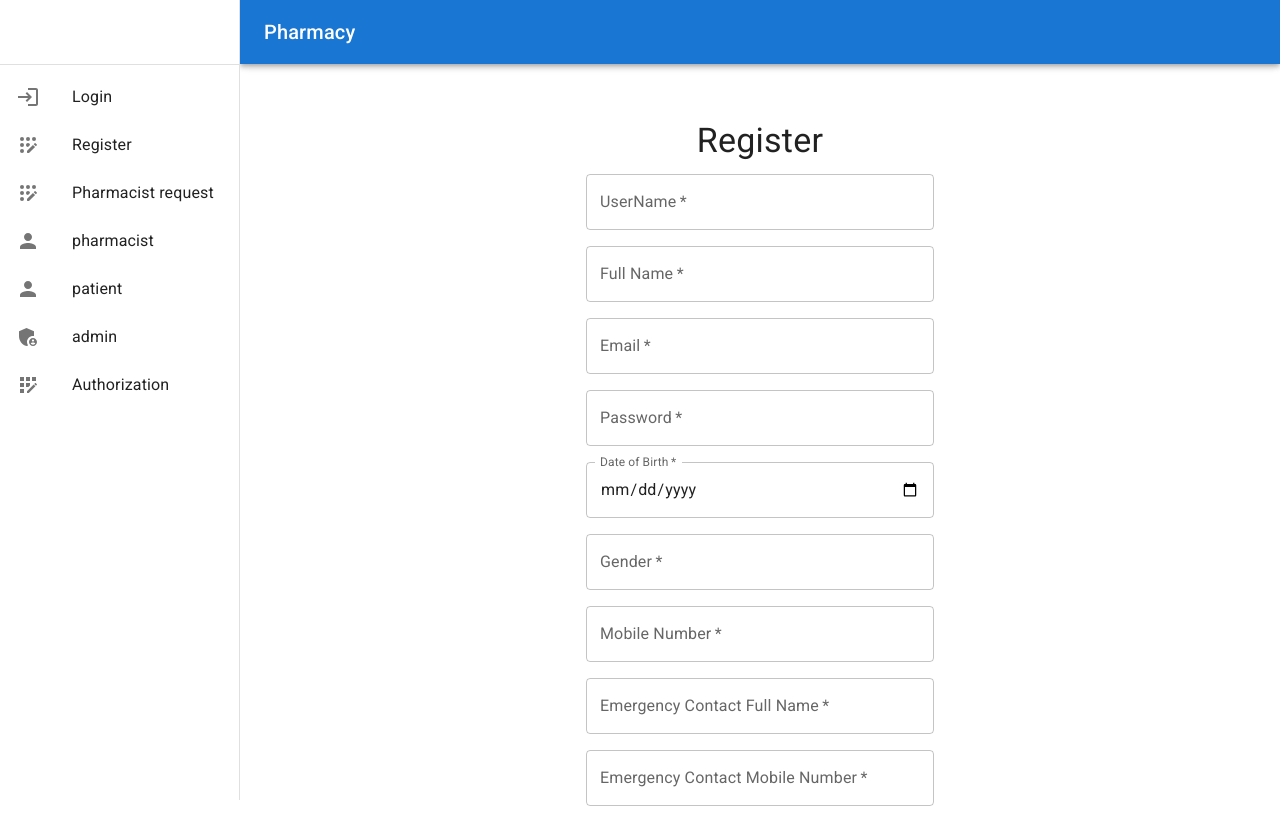
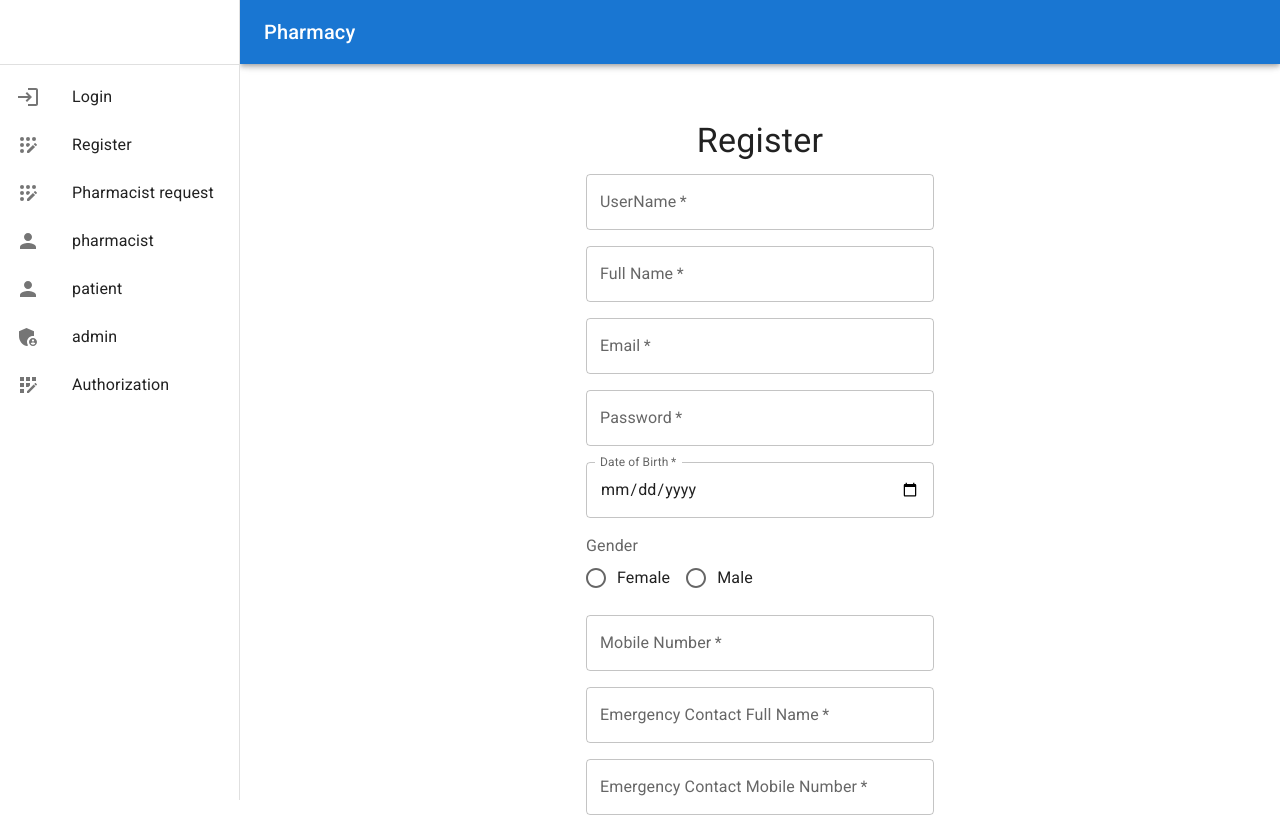
Before and after one commit to advanced-computer-lab-2023/Copilot-and-Sons-Pharmacy, a React (Vite) app in the folder frontend/: page /auth/register in a window 1280 px wide. Shown: the top 817 px of the page. Built offline with nearby package versions, Linux system fonts and the light colour scheme.

Commit message:
add radio to gender

```diff
--- a/frontend/src/features/auth/routes/RegistrationForm.tsx
+++ b/frontend/src/features/auth/routes/RegistrationForm.tsx
@@ -1,10 +1,9 @@
 /* eslint-disable @typescript-eslint/no-explicit-any */
 import { z } from "zod";
-import {registerUser} from '../../../api/auth.ts'
-import React, { useState, FormEvent,  } from 'react';
-import { toast,ToastContainer } from 'react-toastify';
-import 'react-toastify/dist/ReactToastify.css';
-
+import { registerUser } from "../../../api/auth.ts";
+import React, { useState, FormEvent } from "react";
+import { toast, ToastContainer } from "react-toastify";
+import "react-toastify/dist/ReactToastify.css";
 
 import {
   TextField,
@@ -13,6 +12,11 @@ import {
   Typography,
   Grid,
   Box,
+  FormControl,
+  RadioGroup,
+  FormLabel,
+  Radio,
+  FormControlLabel,
 } from "@mui/material";
 import {
   RegisterRequestValidator,
@@ -37,7 +41,6 @@ type FormState = {
   };
 };
 const RegistrationForm: React.FC = () => {
-
   const [formData, setFormData] = useState<FormState>({
     username: "",
     name: "",
@@ -55,55 +58,46 @@ const RegistrationForm: React.FC = () => {
 
   const [errors, setErrors] = useState<errors>({});
 
-
   const [emergencyContactError, setEmergencyError] = useState<errors>({});
   const handleSubmit = async (e: FormEvent) => {
-
     e.preventDefault();
 
     try {
       RegisterRequestValidator.parse(formData);
       setErrors({});
       setEmergencyError({});
-    try{
+      try {
         await registerUser(formData);
-    toast.success('Registration was successful!', {
-      position: 'top-right',
+        toast.success("Registration was successful!", {
+          position: "top-right",
         });
 
-
         // eslint-disable-next-line @typescript-eslint/no-explicit-any
-  }catch(e:any) {
-
+      } catch (e: any) {
         toast.error(e.response.data.message, {
-      position: 'top-right',
+          position: "top-right",
         });
       }
-
     } catch (err) {
       if (err instanceof z.ZodError) {
         const fieldErrors: errors = {};
         err.errors.forEach((validationError) => {
-        const fieldName  = validationError.path[0];
-        if(typeof fieldName==='string')
-       {
-        if (fieldName.startsWith('emergencyContact.')) {
+          const fieldName = validationError.path[0];
+          if (typeof fieldName === "string") {
+            if (fieldName.startsWith("emergencyContact.")) {
               // Error in emergency contact fields
-          const subField = fieldName.split('.')[1];
+              const subField = fieldName.split(".")[1];
               emergencyContactError[subField] = validationError.message;
             } else {
               // Error in other fields
               fieldErrors[fieldName] = validationError.message;
             }
-
-    }});
+          }
+        });
         setErrors(fieldErrors);
         setEmergencyError(emergencyContactError);
-
       }
     }
-
-
   };
 
   const handleInputChange = (e: React.ChangeEvent<HTMLInputElement>) => {
@@ -133,8 +127,10 @@ const RegistrationForm: React.FC = () => {
 
         setEmergencyError((prevErrors) => ({ ...prevErrors, [fieldName]: "" }));
         // eslint-disable-next-line @typescript-eslint/no-explicit-any
-      } catch (err:any) {
-        const message:string=err.errors.find((error:any) => error.path[0] === fieldName).message
+      } catch (err: any) {
+        const message: string = err.errors.find(
+          (error: any) => error.path[0] === fieldName
+        ).message;
         setEmergencyError((prevErrors) => ({
           ...prevErrors,
           [fieldName]: message,
@@ -155,10 +151,11 @@ const RegistrationForm: React.FC = () => {
       setErrors((prevErrors) => ({ ...prevErrors, [name]: "" }));
       // eslint-disable-next-line @typescript-eslint/no-explicit-any
     } catch (error: any) {
-      const message:string=error.errors.find((err:any) => err.path[0] === name).message;
+      const message: string = error.errors.find(
+        (err: any) => err.path[0] === name
+      ).message;
       setErrors((prevErrors) => ({ ...prevErrors, [name]: message }));
     }
-
   };
 
   return (
@@ -247,16 +244,29 @@ const RegistrationForm: React.FC = () => {
               />
             </Grid>
             <Grid item xs={12}>
-              <TextField
-                fullWidth
-                label="Gender"
-                required
+            <FormControl>
+                <FormLabel id="demo-controlled-radio-buttons-group">
+                  Gender
+                </FormLabel>
+                <RadioGroup
+                row
+                aria-label="gender"
                 name="gender"
                   value={formData.gender}
                   onChange={handleInputChange}
-                error={Boolean(errors.gender)}
-                helperText={errors.gender}
+                >
+                  <FormControlLabel
+                    value="Female"
+                    control={<Radio color="primary" />}
+                    label="Female"
                   />
+                  <FormControlLabel
+                    value="Male"
+                    control={<Radio color="primary" />}
+                    label="Male"
+                  />
+                </RadioGroup>
+              </FormControl>
             </Grid>
             <Grid item xs={12}>
               <TextField
```
Lines whose indentation alone changed are shown as unchanged.
